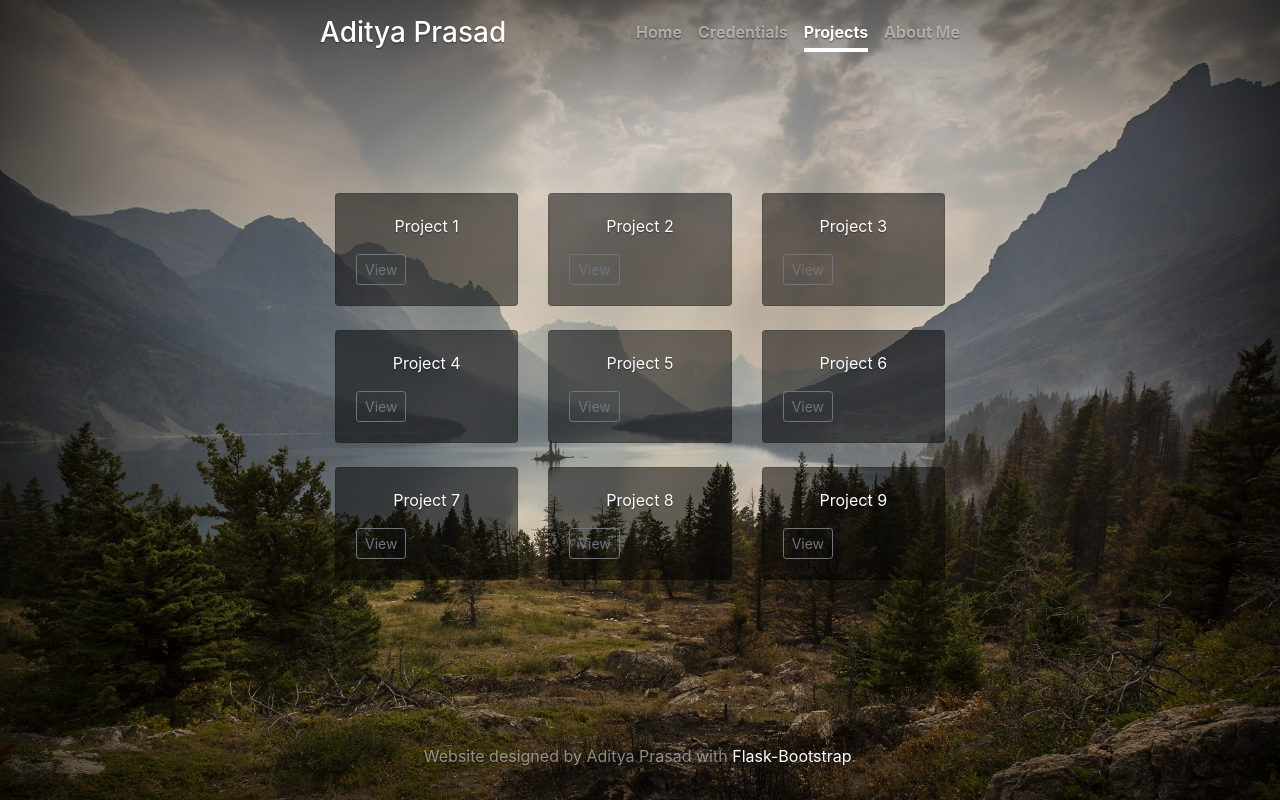
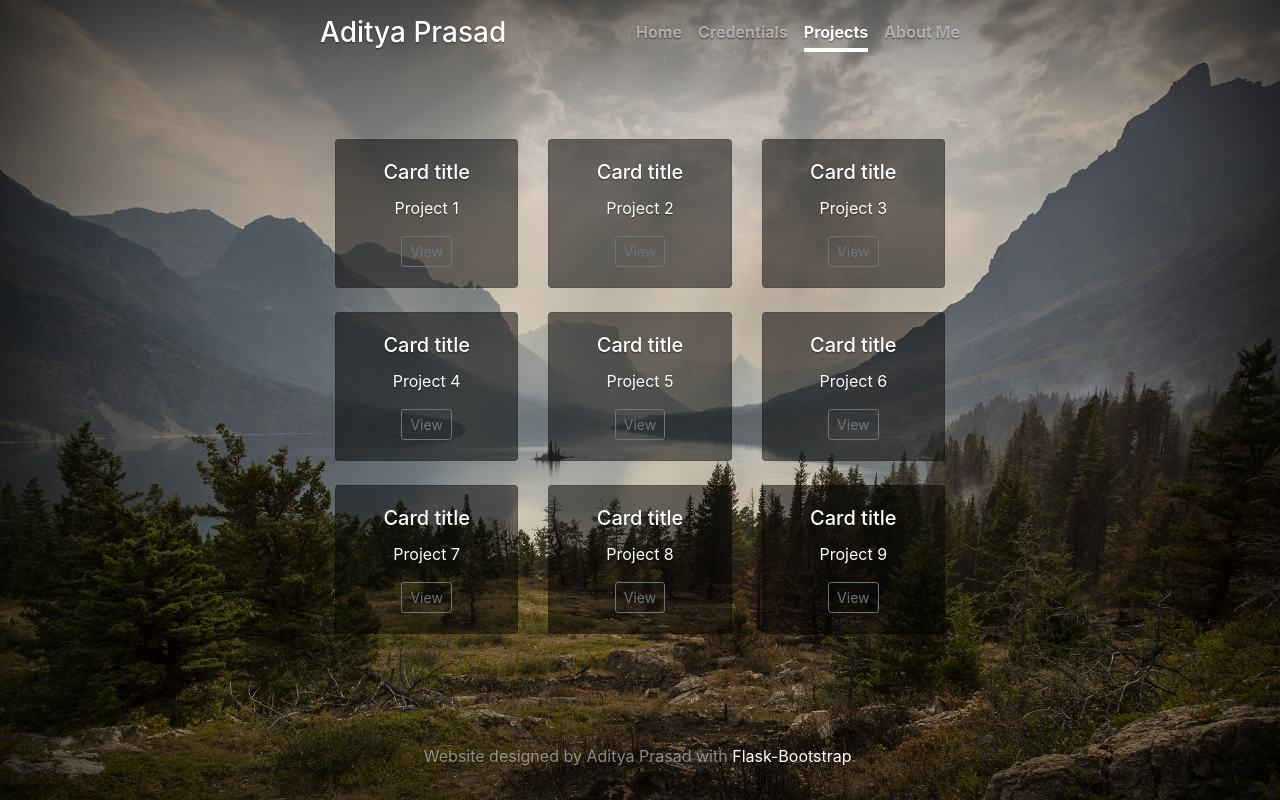
Before and after one commit to AdityaPrasad1/adityaprasad.me, a Flask app: page /projects/ in a window 1280 px wide. Run offline with Flask 2, Linux system fonts and the light colour scheme; some libraries are stand-ins or nearby versions.

Commit message:
fixed project grid

```diff
--- a/app/templates/projects.html
+++ b/app/templates/projects.html
@@ -43,36 +43,27 @@
             <div class="col-md-4">
               <div class="card mb-4 box-shadow card-trans">
                 <div class="card-body">
+                  <h5 class="card-title">Card title</h5>
                   <p class="card-text">Project 1</p>
-                  <div class="d-flex justify-content-between align-items-center">
-                    <div class="btn-group">
                   <button type="button" class="btn btn-sm btn-outline-secondary">View</button>
-                    </div>
-                  </div>
                 </div>
               </div>
             </div>
             <div class="col-md-4">
               <div class="card mb-4 box-shadow card-trans">
                 <div class="card-body">
+                  <h5 class="card-title">Card title</h5>
                   <p class="card-text">Project 2</p>
-                  <div class="d-flex justify-content-between align-items-center">
-                    <div class="btn-group">
                   <button type="button" class="btn btn-sm btn-outline-secondary">View</button>
-                    </div>
-                  </div>
                 </div>
               </div>
             </div>
             <div class="col-md-4">
               <div class="card mb-4 box-shadow card-trans">
                 <div class="card-body">
+                  <h5 class="card-title">Card title</h5>
                   <p class="card-text">Project 3</p>
-                  <div class="d-flex justify-content-between align-items-center">
-                    <div class="btn-group">
                   <button type="button" class="btn btn-sm btn-outline-secondary">View</button>
-                    </div>
-                  </div>
                 </div>
               </div>
             </div>
@@ -80,36 +71,27 @@
             <div class="col-md-4">
               <div class="card mb-4 box-shadow card-trans">
                 <div class="card-body">
+                  <h5 class="card-title">Card title</h5>
                   <p class="card-text">Project 4</p>
-                  <div class="d-flex justify-content-between align-items-center">
-                    <div class="btn-group">
                   <button type="button" class="btn btn-sm btn-outline-secondary">View</button>
-                    </div>
-                  </div>
                 </div>
               </div>
             </div>
             <div class="col-md-4">
               <div class="card mb-4 box-shadow card-trans">
                 <div class="card-body">
+                  <h5 class="card-title">Card title</h5>
                   <p class="card-text">Project 5</p>
-                  <div class="d-flex justify-content-between align-items-center">
-                    <div class="btn-group">
                   <button type="button" class="btn btn-sm btn-outline-secondary">View</button>
-                    </div>
-                  </div>
                 </div>
               </div>
             </div>
             <div class="col-md-4">
               <div class="card mb-4 box-shadow card-trans">
                 <div class="card-body">
+                  <h5 class="card-title">Card title</h5>
                   <p class="card-text">Project 6</p>
-                  <div class="d-flex justify-content-between align-items-center">
-                    <div class="btn-group">
                   <button type="button" class="btn btn-sm btn-outline-secondary">View</button>
-                    </div>
-                  </div>
                 </div>
               </div>
             </div>
@@ -117,36 +99,27 @@
             <div class="col-md-4">
               <div class="card mb-4 box-shadow card-trans">
                 <div class="card-body">
+                  <h5 class="card-title">Card title</h5>
                   <p class="card-text">Project 7</p>
-                  <div class="d-flex justify-content-between align-items-center">
-                    <div class="btn-group">
                   <button type="button" class="btn btn-sm btn-outline-secondary">View</button>
-                    </div>
-                  </div>
                 </div>
               </div>
             </div>
             <div class="col-md-4">
               <div class="card mb-4 box-shadow card-trans">
                 <div class="card-body">
+                  <h5 class="card-title">Card title</h5>
                   <p class="card-text">Project 8</p>
-                  <div class="d-flex justify-content-between align-items-center">
-                    <div class="btn-group">
                   <button type="button" class="btn btn-sm btn-outline-secondary">View</button>
-                    </div>
-                  </div>
                 </div>
               </div>
             </div>
             <div class="col-md-4">
               <div class="card mb-4 box-shadow card-trans">
                 <div class="card-body">
+                  <h5 class="card-title">Card title</h5>
                   <p class="card-text">Project 9</p>
-                  <div class="d-flex justify-content-between align-items-center">
-                    <div class="btn-group">
                   <button type="button" class="btn btn-sm btn-outline-secondary">View</button>
-                    </div>
-                  </div>
                 </div>
               </div>
             </div>
```
Lines whose indentation alone changed are shown as unchanged.
